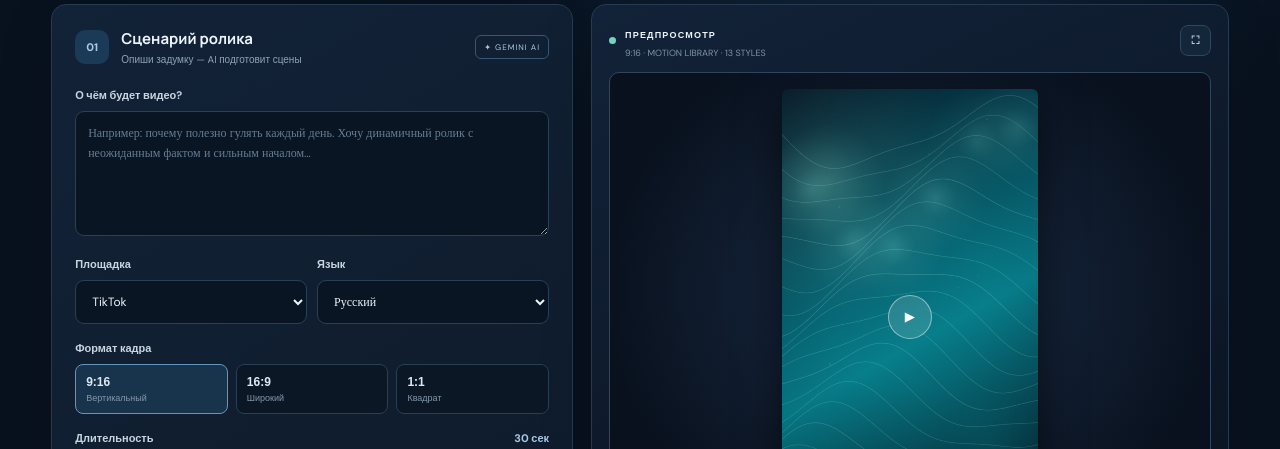
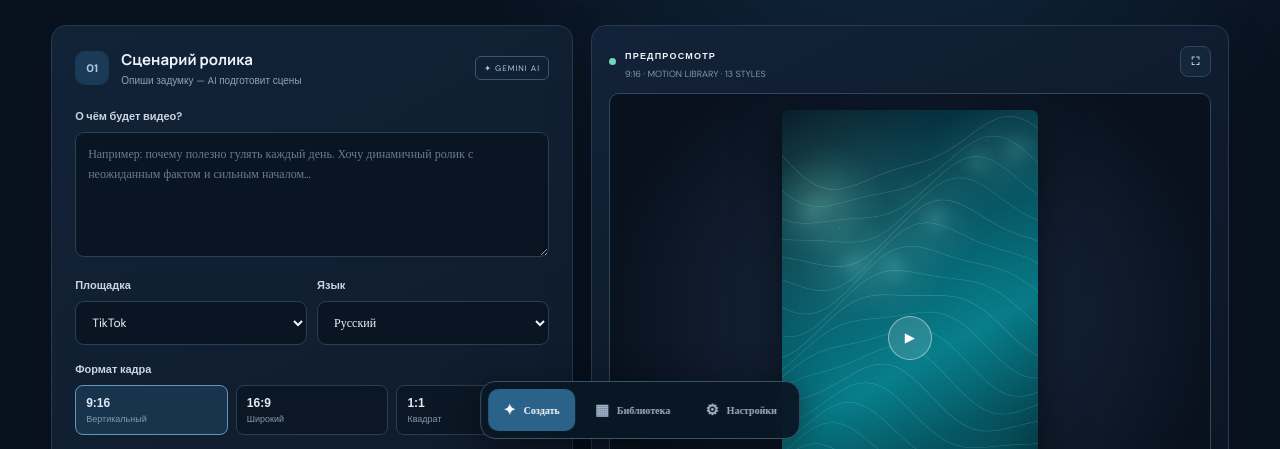
Before and after one commit to bahmetevdanil2005-dev/VideoClipzy, a plain HTML site: page index.html in a window 1280 px wide. Shown: the part 343-792 px from the top of the page. Drawn offline with Linux system fonts and the light colour scheme; no server answers.

Commit message:
Integrate motion library and floating navigation

```diff
--- a/index.html
+++ b/index.html
@@ -6,7 +6,7 @@
 <title>VideoClipzy — Сценарий</title>
 <link rel="preconnect" href="https://fonts.googleapis.com"><link rel="preconnect" href="https://fonts.gstatic.com" crossorigin>
 <link href="https://fonts.googleapis.com/css2?family=DM+Sans:wght@400;500;600;700;800&family=Manrope:wght@400;500;600;700;800&display=swap" rel="stylesheet">
-<link rel="stylesheet" href="./css/style.css">
+<link rel="stylesheet" href="./css/style.css">\n<link rel="stylesheet" href="./css/motion-library.css">
 </head>
 <body>
 <header class="topbar"><a class="brand" href="./"><span class="brand-mark">V</span><span>video<span>clipzy</span></span><small>STUDIO</small></a><div class="status"><i id="healthDot"></i><span id="apiStatus">Проверяем AI-сервер…</span></div><div class="stage-tag">ЭТАП 01 <b>СЦЕНАРИЙ</b></div></header>
@@ -33,5 +33,5 @@
 <section class="script-section" id="scriptSection" hidden><div class="script-heading"><div><div class="eyebrow">ГОТОВАЯ СТРУКТУРА</div><h2 id="scriptTitle">Сценарий</h2><p id="scriptHook"></p></div><button id="copyBtn" class="secondary">Копировать сценарий</button></div><div class="scene-toolbar"><button id="addSceneBtn" class="secondary" type="button">＋ Добавить сцену</button><span>ФРАЗА И СУБТИТР ПОЯВЛЯЮТСЯ ПО СЛОВАМ</span></div><div id="sceneEditor" class="scene-editor"></div><div class="script-footer"><span id="ctaText"></span><button id="regenerateBtn" class="secondary">↻ Создать заново</button></div></section>
 </main>
 <div id="toast" class="toast" role="status" aria-live="polite"></div>
-<script src="./js/app.js" defer></script>
+<script src="./js/app.js" defer></script>\n<script src="./js/motion-library.js" defer></script>
 </body></html>
```
